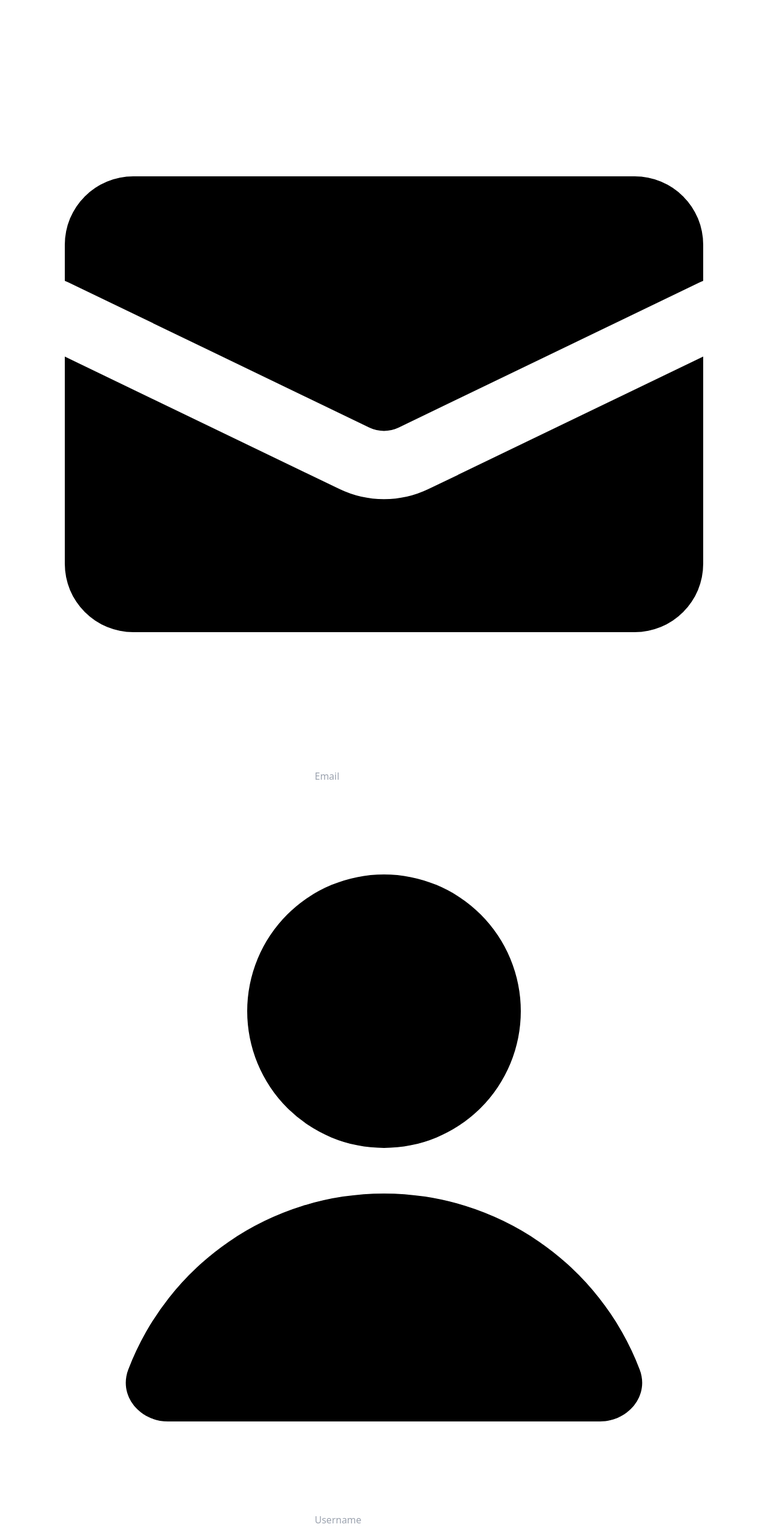
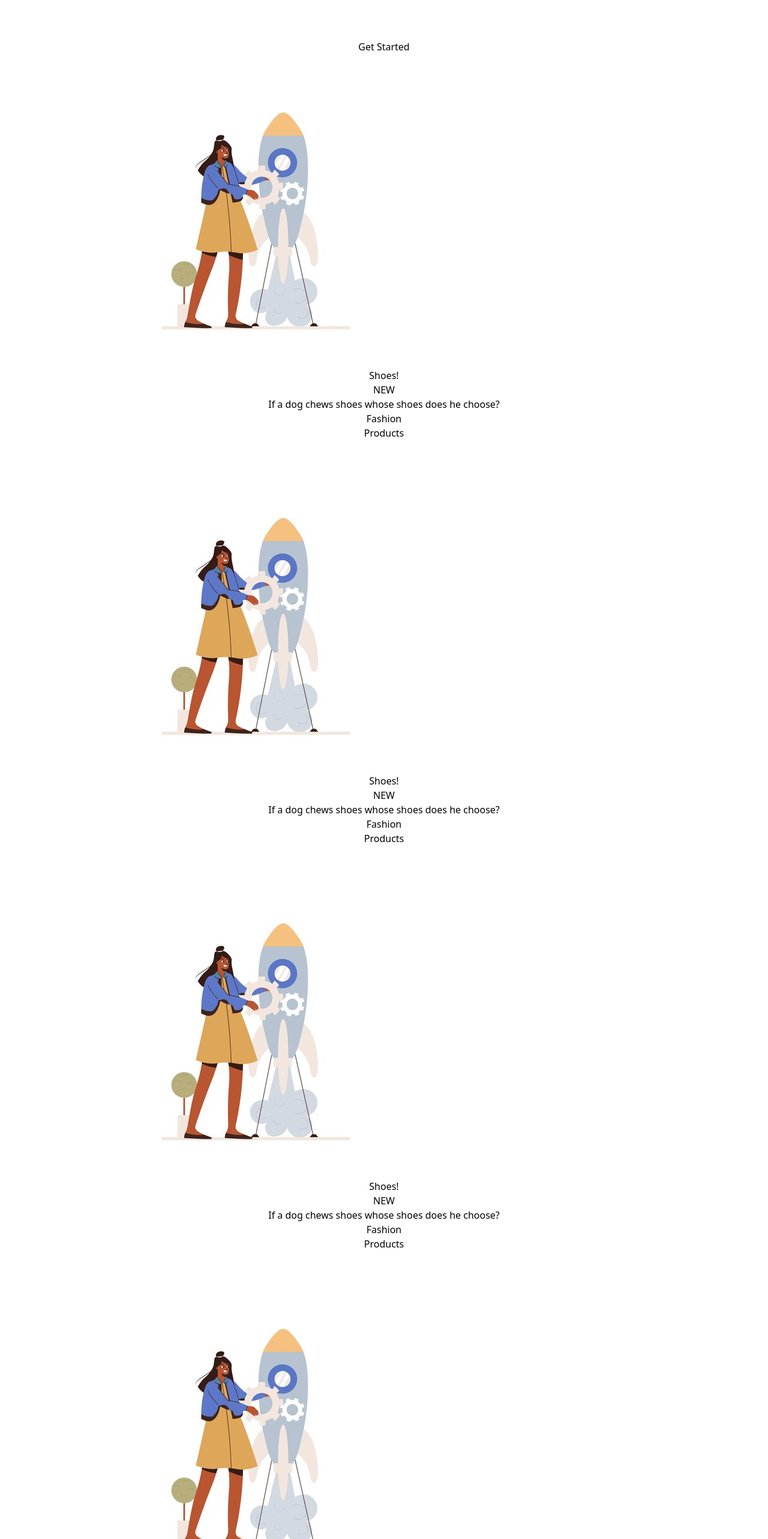
Before and after one commit to Ruthieboat/School-Finder-App, a React (Vite) app: page / in a window 1280 px wide. Shown: the part 2976-5542 px from the top of the page at 60% size. Built offline with nearby package versions, Linux system fonts and the light colour scheme.

Commit message:
Commit search bar

```diff
--- a/src/pages/landing/components/hero.jsx
+++ b/src/pages/landing/components/hero.jsx
@@ -22,41 +22,13 @@ const Hero = () => {
         </svg>
       </label>
       <label className="input input-bordered flex items-center gap-2">
-        <svg
-          xmlns="http://www.w3.org/2000/svg"
-          viewBox="0 0 16 16"
-          fill="currentColor"
-          className="h-4 w-4 opacity-70">
-          <path
-            d="M2.5 3A1.5 1.5 0 0 0 1 4.5v.793c.026.009.051.02.076.032L7.674 8.51c.206.1.446.1.652 0l6.598-3.185A.755.755 0 0 1 15 5.293V4.5A1.5 1.5 0 0 0 13.5 3h-11Z" />
-          <path
-            d="M15 6.954 8.978 9.86a2.25 2.25 0 0 1-1.956 0L1 6.954V11.5A1.5 1.5 0 0 0 2.5 13h11a1.5 1.5 0 0 0 1.5-1.5V6.954Z" />
-        </svg>
-        <input type="text" className="grow" placeholder="Email" />
+
       </label>
       <label className="input input-bordered flex items-center gap-2">
-        <svg
-          xmlns="http://www.w3.org/2000/svg"
-          viewBox="0 0 16 16"
-          fill="currentColor"
-          className="h-4 w-4 opacity-70">
-          <path
-            d="M8 8a3 3 0 1 0 0-6 3 3 0 0 0 0 6ZM12.735 14c.618 0 1.093-.561.872-1.139a6.002 6.002 0 0 0-11.215 0c-.22.578.254 1.139.872 1.139h9.47Z" />
-        </svg>
-        <input type="text" className="grow" placeholder="Username" />
+
       </label>
       <label className="input input-bordered flex items-center gap-2">
-        <svg
-          xmlns="http://www.w3.org/2000/svg"
-          viewBox="0 0 16 16"
-          fill="currentColor"
-          className="h-4 w-4 opacity-70">
-          <path
-            fillRule="evenodd"
-            d="M14 6a4 4 0 0 1-4.899 3.899l-1.955 1.955a.5.5 0 0 1-.353.146H5v1.5a.5.5 0 0 1-.5.5h-2a.5.5 0 0 1-.5-.5v-2.293a.5.5 0 0 1 .146-.353l3.955-3.955A4 4 0 1 1 14 6Zm-4-2a.75.75 0 0 0 0 1.5.5.5 0 0 1 .5.5.75.75 0 0 0 1.5 0 2 2 0 0 0-2-2Z"
-            clipRule="evenodd" />
-        </svg>
-        <input type="password" className="grow" value="password" />
+
       </label>
     </div>
   )
```
